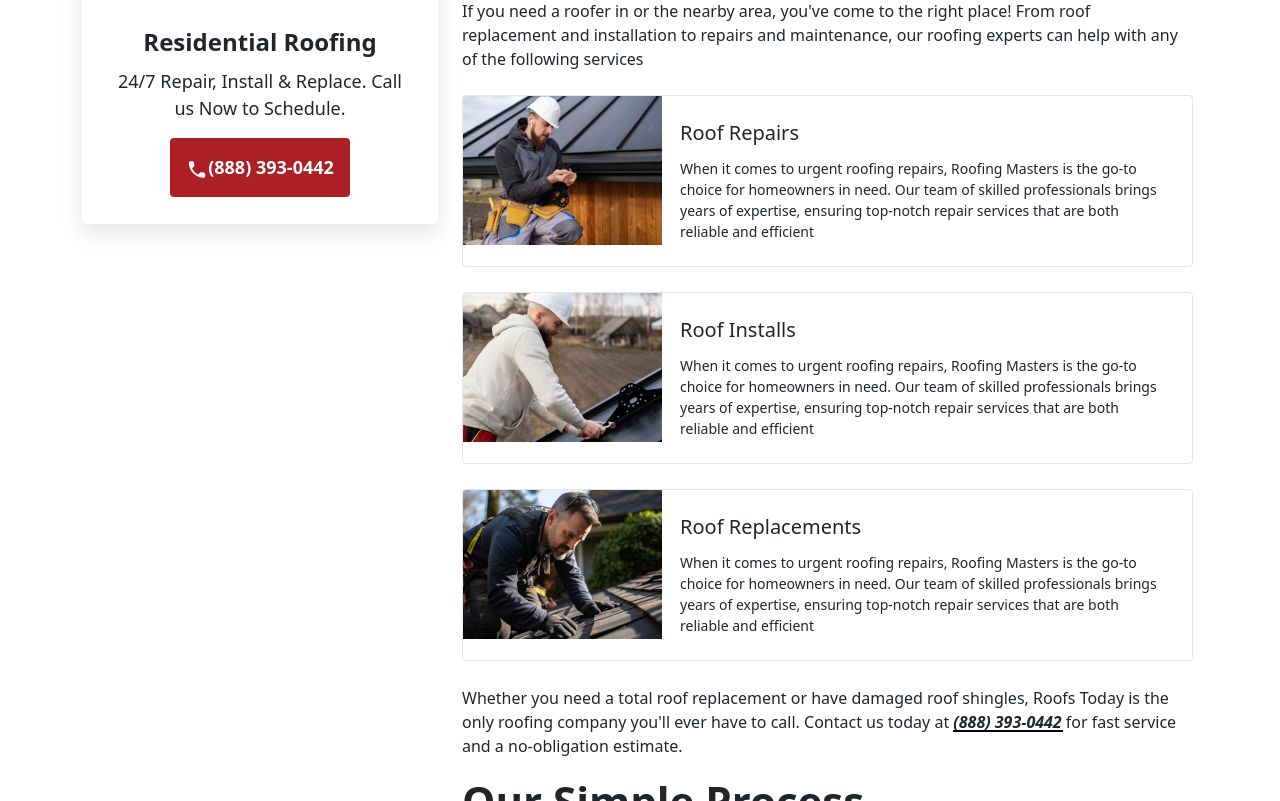
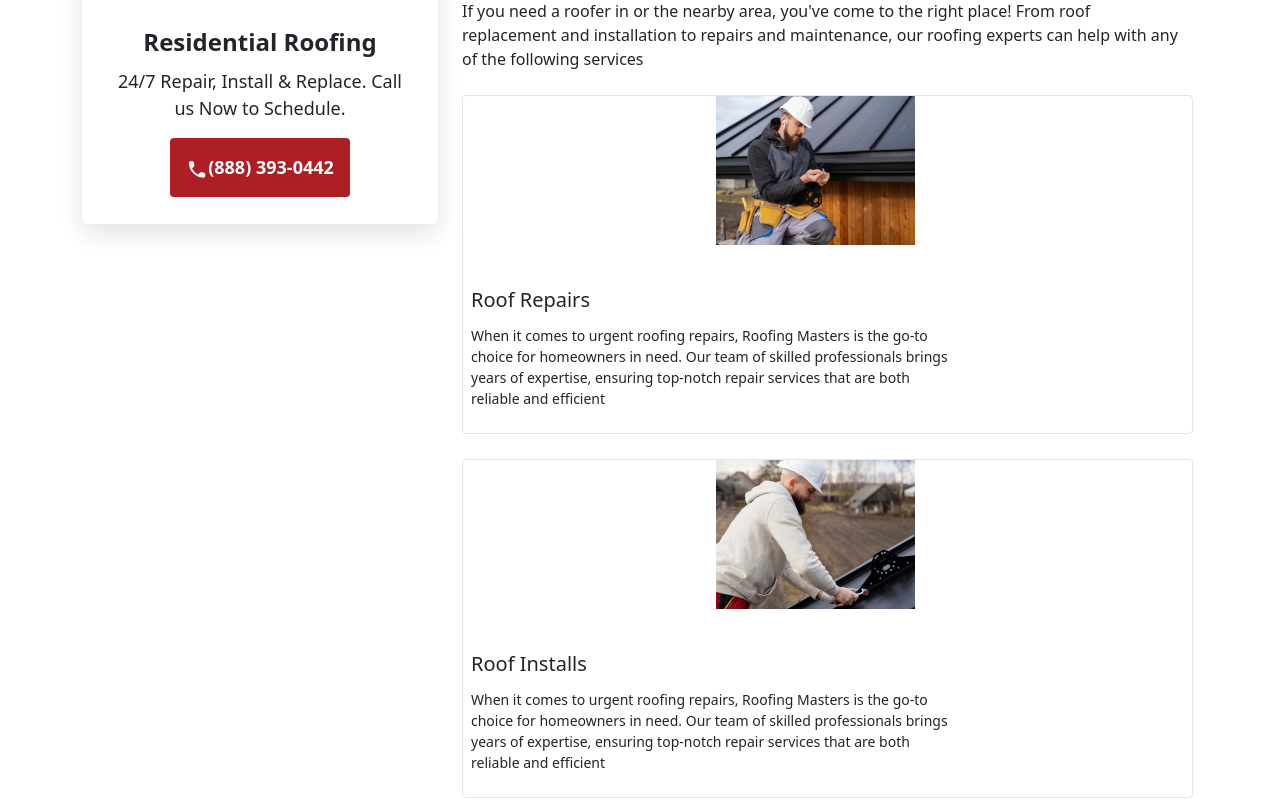
Before and after one commit to riteshbishnoi530/Roofs-Today, a plain HTML site: page index.html in a window 1280 px wide. Shown: the part 1435-2236 px from the top of the page. Drawn offline with nearby package versions, Linux system fonts and the light colour scheme.

Commit message:
add underline

```diff
--- a/assets/css/style.css
+++ b/assets/css/style.css
@@ -207,18 +207,9 @@
     font-weight: 600;
     line-height: 24px;
     text-align: left;
-    position: relative;
+    border-bottom: 2px solid black;
 }
 
-.tele-number-2::after {
-    position: absolute;
-    content: "";
-    width: 110px;
-    height: 2px;
-    bottom: 1px;
-    left: 0;
-    background-color: black;
-}
 
 .sec-2-pragraph {
     font-size: 20px;
--- a/index.html
+++ b/index.html
@@ -114,8 +114,8 @@
   <section class="pt-206">
     <div class="container">
       <div class="row">
-        <div class="col-lg-4 col-12 position-sticky">
-          <div class="max-width-359 mx-auto d-flex flex-column sticky-card">
+        <div class="col-lg-4 col-12">
+          <div class="max-width-359 mx-auto d-flex flex-column sticky-card mb-4">
             <div><img class="w-100" src="./assets/image/roofing-repaire.png" alt="roofing-repaire"></div>
             <div class="my-27">
               <p class="text-center fs-2xl fw-bold mb-2">Residential Roofing</p>
@@ -144,10 +144,10 @@
             </p>
             <div class="sec-2-card-parent ">
               <div class="sec-2-card d-flex gap-18 pr-24 flex-wrap mb-25">
-                <div>
+                <div class="mx-auto d-flex">
                   <img class="sec-2-img" src="./assets/image/sec-2-card-img (1).png" alt="img">
                 </div>
-                <div>
+                <div class="px-2">
                   <h3 class="mb-12 pt-24 sec-2-card-heading">Roof Repairs</h3>
                   <p class="m-0 pb-24 sec-2-card-para w-100 ">When it comes to urgent roofing repairs, Roofing
                     Masters is the go-to choice for homeowners
@@ -156,10 +156,10 @@
                 </div>
               </div>
               <div class="sec-2-card d-flex gap-18 pr-24 flex-wrap mb-25">
-                <div>
+                <div class="mx-auto d-flex">
                   <img class="sec-2-img" src="./assets/image/sec-2-card-img (2).png" alt="img">
                 </div>
-                <div>
+                <div class="px-2">
                   <h3 class="mb-12 pt-24 sec-2-card-heading">Roof Installs</h3>
                   <p class="m-0 pb-24 sec-2-card-para w-100 ">When it comes to urgent roofing repairs, Roofing
                     Masters is the go-to choice for homeowners
@@ -168,10 +168,10 @@
                 </div>
               </div>
               <div class="sec-2-card d-flex gap-18 pr-24 flex-wrap mb-25">
-                <div>
+                <div class="mx-auto d-flex">
                   <img class="sec-2-img" src="./assets/image/sec-2-card-img (3).png" alt="img">
                 </div>
-                <div>
+                <div class="px-2">
                   <h3 class="mb-12 pt-24 sec-2-card-heading">Roof Replacements</h3>
                   <p class="m-0 pb-24 sec-2-card-para w-100 ">When it comes to urgent roofing repairs, Roofing
                     Masters is the go-to choice for homeowners
@@ -623,7 +623,7 @@
 
   </section>
   <!--======================footer==================================-->
-  <footer class="bg-black pb-4 pt-270">
+  <footer class="bg-black pb-4 pt-50">
     <div class="container red-box rounded-3 red-box-bg-layer py-61 mx-auto d-flex">
       <div class="max-width-625 mx-auto">
         <h3 class="text-center fs-6xl fw-bolder text-white">Solve the Problem Today</h3>
```
